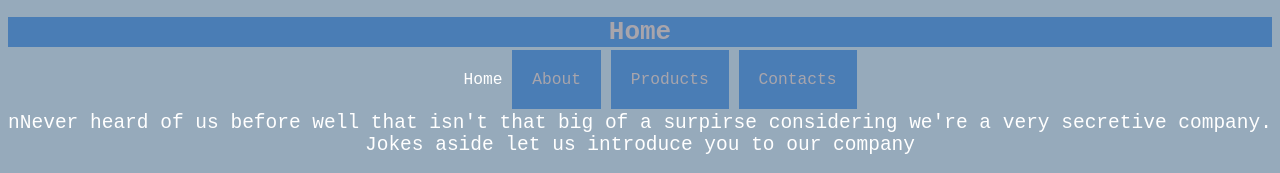
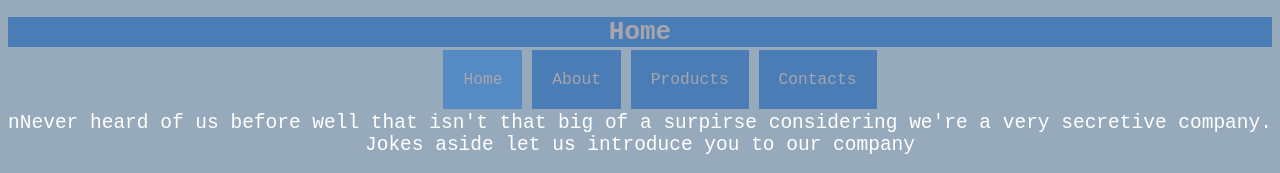
Before and after one commit to StaticZeTv/Racingintothenight, a plain HTML site: page index.html in a window 1280 px wide. Shown: the top 173 px of the page. Drawn offline with Linux system fonts and the light colour scheme.

Commit message:
Add files via upload

```diff
--- a/styles.css
+++ b/styles.css
@@ -31,15 +31,16 @@ list-style: none;
         padding: 20px;
         text-decoration: none;
     }
-   .active
+   .active {
         position: relative;
         font-family: monospace;
-        background-color:#507fb2;
+        background-color:#568ac2;
         text-align:center;
         color: #a8a5ac;
         padding: 20px;
         text-decoration: none;
     }
+
 .navs:hover {
         position: relative;
         font-family: monospace;
```
